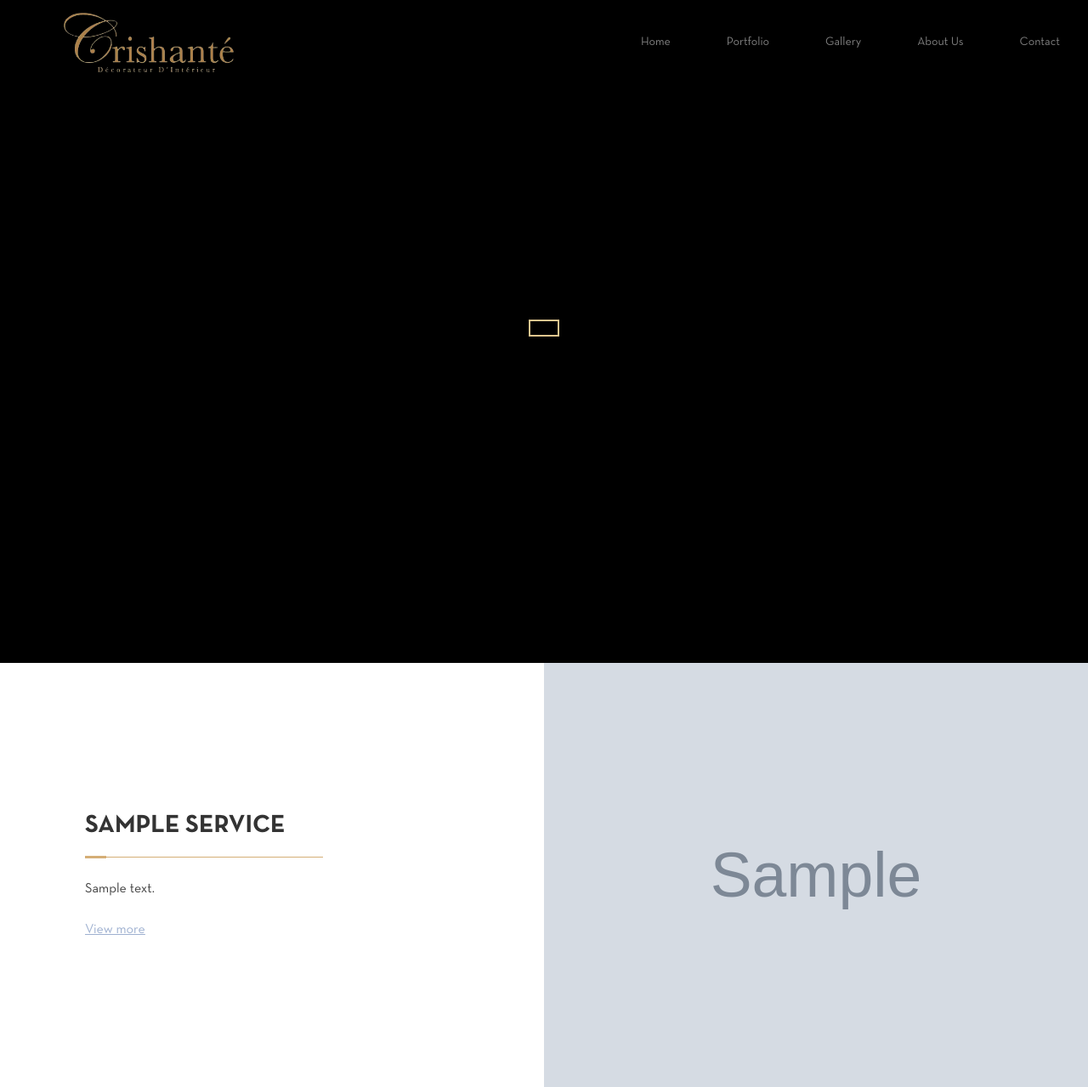
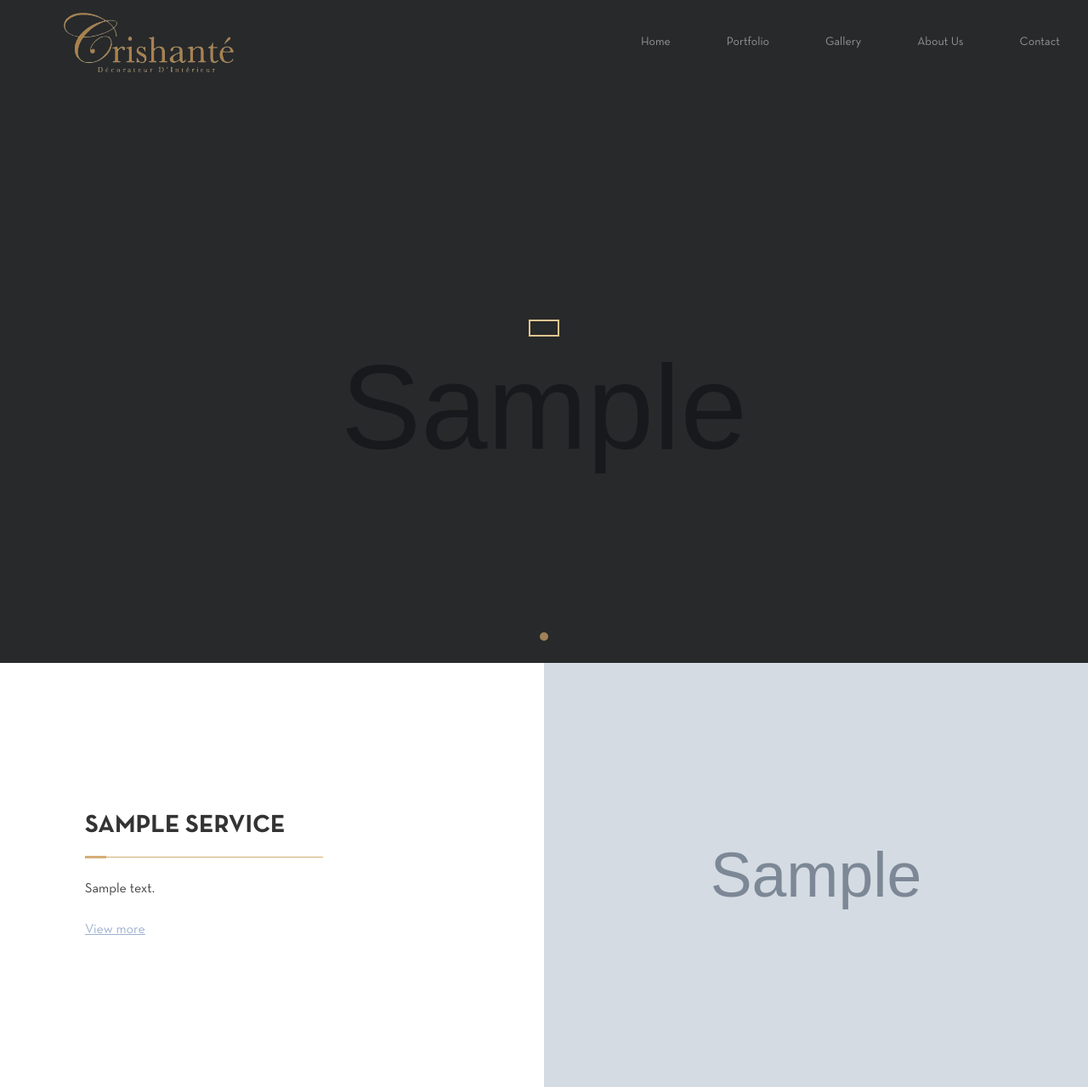
Before and after one commit to archchoa/crishante, a Django app: template templates/homepage/home.html in a window 1280 px wide. Shown: the top 1279 px of the page at 85% size. Run offline with Django 3.2, Linux system fonts and the light colour scheme; the template is opened without the code that fills it: most values are stand-ins (such as "Sample title", 1, 10 or a date in 2020); grey boxes marked "Sample" are stand-in pictures; some libraries are stand-ins or nearby versions.

Commit message:
Fix homepage carousel

```diff
--- a/templates/homepage/home.html
+++ b/templates/homepage/home.html
@@ -40,13 +40,26 @@
       text-align: center;
     }
     #homepageCarousel {
-      opacity: 0.25;
+      height: 100%;
+      opacity: 0.75;
     }
     .carousel-inner {
       z-index: -999;
     }
     .carousel-item img {
       object-fit: cover;
+      opacity: 0.25;
+    }
+    .carousel-indicators li {
+      background: #D5AE76;
+      border-radius: 100%;
+      height: 10px;
+      opacity: 0.5;
+      width: 10px;
+    }
+    .carousel-indicators li.active {
+      background: #D5AE76;
+      opacity: 1;
     }
 
     #headerContainer {
@@ -186,6 +199,9 @@
       #headerText {
         font-size: 2rem;
       }
+      .carousel-item img {
+        height: 100%;
+      }
       .serviceHeaderDivider {
         width: 90%;
       }
@@ -207,7 +223,7 @@
 {% block outer_content %}
   <div id="outerContent">
     <div class="jumbotron">
-      <!-- <div id="homepageCarousel" class="carousel slide" data-ride="carousel">
+      <div id="homepageCarousel" class="carousel slide" data-ride="carousel">
         <ol class="carousel-indicators">
           {% for slide in slides %}
             <li data-target="#homepageCarousel" data-slide-to="{{ forloop.counter0 }}" class="{% if forloop.first %}active{% endif %}"></li>
@@ -220,7 +236,7 @@
             </div>
           {% endfor %}
         </div>
-      </div> -->
+      </div>
       <div id="headerContainer">
         <h1 id="headerText" class="display-4 neutraBold">
           {{ config.HOMEPAGE_TITLE|linebreaksbr }}
```
